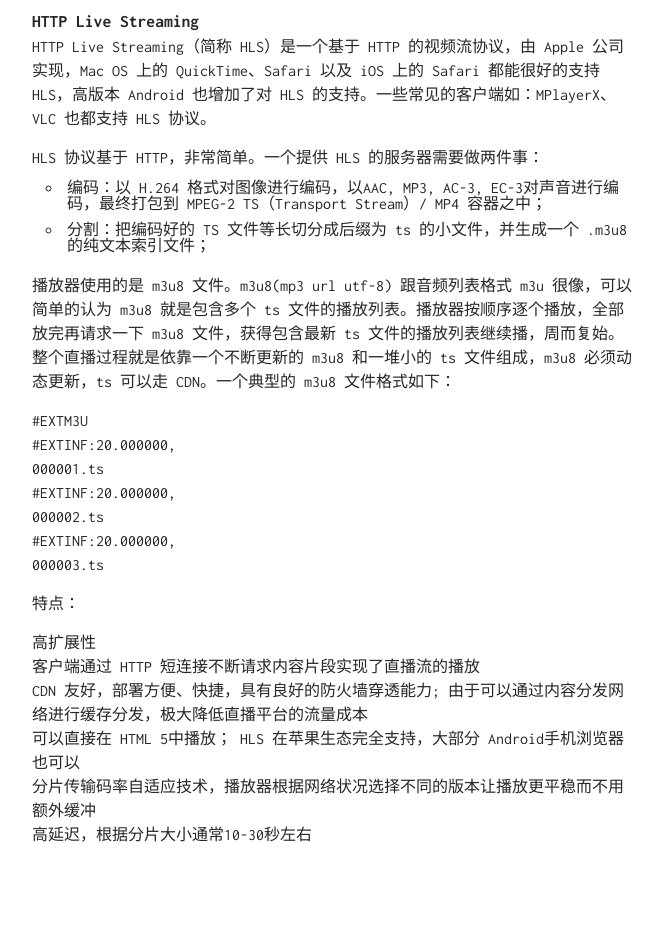
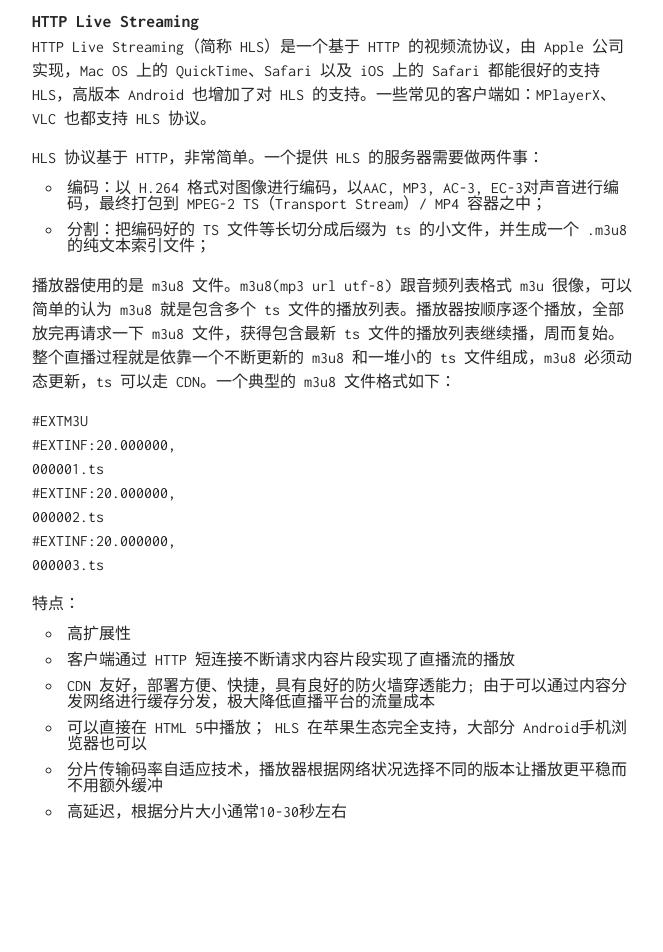
Before and after one commit to Tim-Burbank/Tim-Burbank.github.io, a Jekyll site: the page built from _posts/2022-03-18-My-first-blog-post.md, in a window 1280 px wide. Shown: the part 604-1556 px from the top of the page, without its empty margins (308-971 px from the left). Built offline with Jekyll 4.4.1, drawn with Linux system fonts in a browser that asks for light colours; after the commit the page ends 1534 px from its top, so only the background shows below that.

```diff
--- a/_posts/2022-03-18-My-first-blog-post.md
+++ b/_posts/2022-03-18-My-first-blog-post.md
@@ -30,9 +30,9 @@ HLS 协议基于 HTTP，非常简单。一个提供 HLS 的服务器需要做两
 
 特点：
 
-高扩展性
-客户端通过 HTTP 短连接不断请求内容片段实现了直播流的播放
-CDN 友好，部署方便、快捷，具有良好的防火墙穿透能力; 由于可以通过内容分发网络进行缓存分发，极大降低直播平台的流量成本
-可以直接在 HTML 5中播放； HLS 在苹果生态完全支持，大部分 Android手机浏览器也可以
-分片传输码率自适应技术，播放器根据网络状况选择不同的版本让播放更平稳而不用额外缓冲
-高延迟，根据分片大小通常10-30秒左右
+* 高扩展性
+* 客户端通过 HTTP 短连接不断请求内容片段实现了直播流的播放
+* CDN 友好，部署方便、快捷，具有良好的防火墙穿透能力; 由于可以通过内容分发网络进行缓存分发，极大降低直播平台的流量成本
+* 可以直接在 HTML 5中播放； HLS 在苹果生态完全支持，大部分 Android手机浏览器也可以
+* 分片传输码率自适应技术，播放器根据网络状况选择不同的版本让播放更平稳而不用额外缓冲
+* 高延迟，根据分片大小通常10-30秒左右
```
